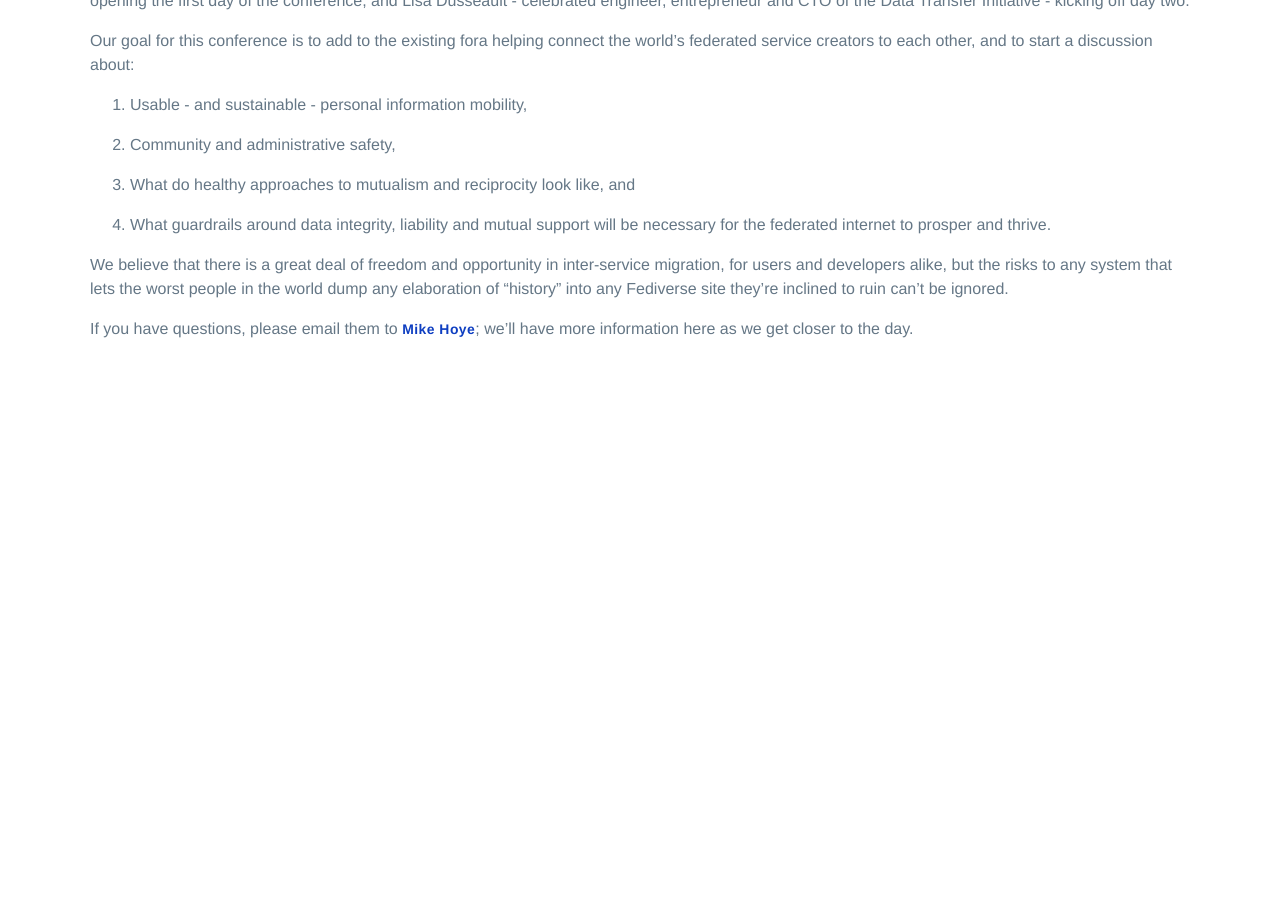
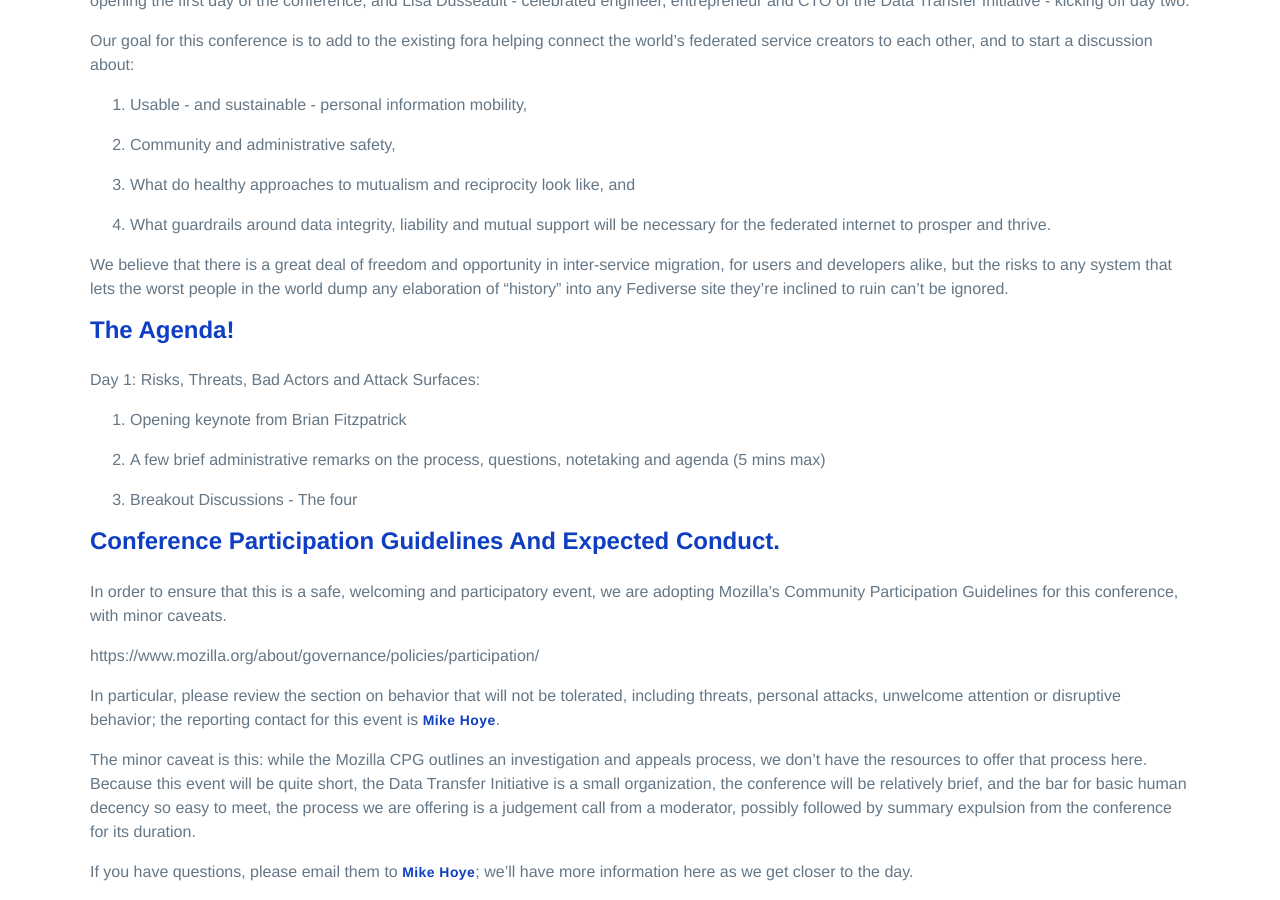
Before and after one commit to dtinit/dtinit.github.io, a Jekyll site: the page built from events.md, in a window 1280 px wide and 900 px high, scrolled down 495 px. Built offline with Jekyll 4.4.1, drawn with Linux system fonts in a browser that asks for light colours; our own code applies the rules of GitHub Pages for plain Markdown files; before the commit the page ends 900 px from its top, so only the background shows below that.

Commit message:
Update events.md
Half-finished.

```diff
--- a/events.md
+++ b/events.md
@@ -17,8 +17,26 @@ Our goal for this conference is to add to the existing fora helping connect the
 1. What do healthy approaches to mutualism and reciprocity look like, and
 1. What guardrails around data integrity, liability and mutual support will be necessary for the federated internet to prosper and thrive.
 
+We believe that there is a great deal of freedom and opportunity in inter-service migration, for users and developers alike, but the risks to any system that lets the worst people in the world dump any elaboration of “history” into any Fediverse site they’re inclined to ruin can’t be ignored.
 
-We believe that there is a great deal of freedom and opportunity in inter-service migration, for users and developers alike, but the risks to any system that lets the worst people in the world dump any elaboration of “history” into any Fediverse site they’re inclined to ruin can’t be ignored.
+## The Agenda!
+
+Day 1: Risks, Threats, Bad Actors and Attack Surfaces:
+
+1. Opening keynote from Brian Fitzpatrick
+1. A few brief administrative remarks on the process, questions, notetaking and agenda (5 mins max)
+1. Breakout Discussions - The four
+
+
+## Conference Participation Guidelines And Expected Conduct.
+
+In order to ensure that this is a safe, welcoming and participatory event, we are adopting Mozilla's Community Participation Guidelines for this conference, with minor caveats.
+
+https://www.mozilla.org/about/governance/policies/participation/
+
+In particular, please review the section on behavior that will not be tolerated, including threats, personal attacks, unwelcome attention or disruptive behavior; the reporting contact for this event is <a href="mailto:mhoye@dtinit.org">Mike Hoye</a>.
+
+The minor caveat is this: while the Mozilla CPG outlines an investigation and appeals process, we don't have the resources to offer that process here. Because this event will be quite short, the Data Transfer Initiative is a small organization, the conference will be relatively brief, and the bar for basic human decency so easy to meet, the process we are offering is a judgement call from a moderator, possibly followed by summary expulsion from the conference for its duration.
 
 If you have questions, please email them to <a href="mailto:mhoye@dtinit.org">Mike Hoye</a>; we'll have more information here as we get closer to the day.
 </div>
```
